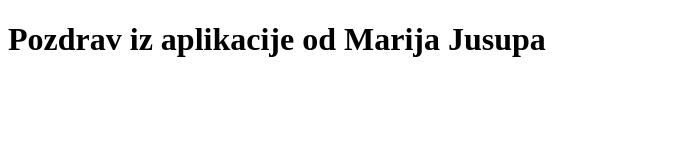
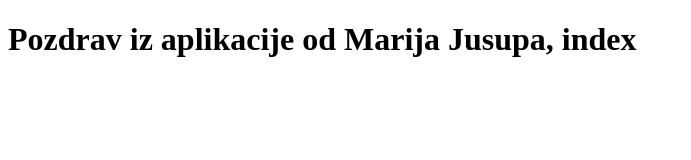
Before and after one commit to jusupm/RUAP-Projekt, a plain HTML site: page index.html in a window 1280 px wide. Shown: the whole page, without its empty margins (0-691 px from the left). Drawn offline with Linux system fonts and the light colour scheme.

Commit message:
Second commit

```diff
--- a/index.html
+++ b/index.html
@@ -7,6 +7,6 @@
     <title>Document</title>
 </head>
 <body>
-    <h1>Pozdrav iz aplikacije od Marija Jusupa</h1>
+    <h1>Pozdrav iz aplikacije od Marija Jusupa, index</h1>
 </body>
 </html>
```
